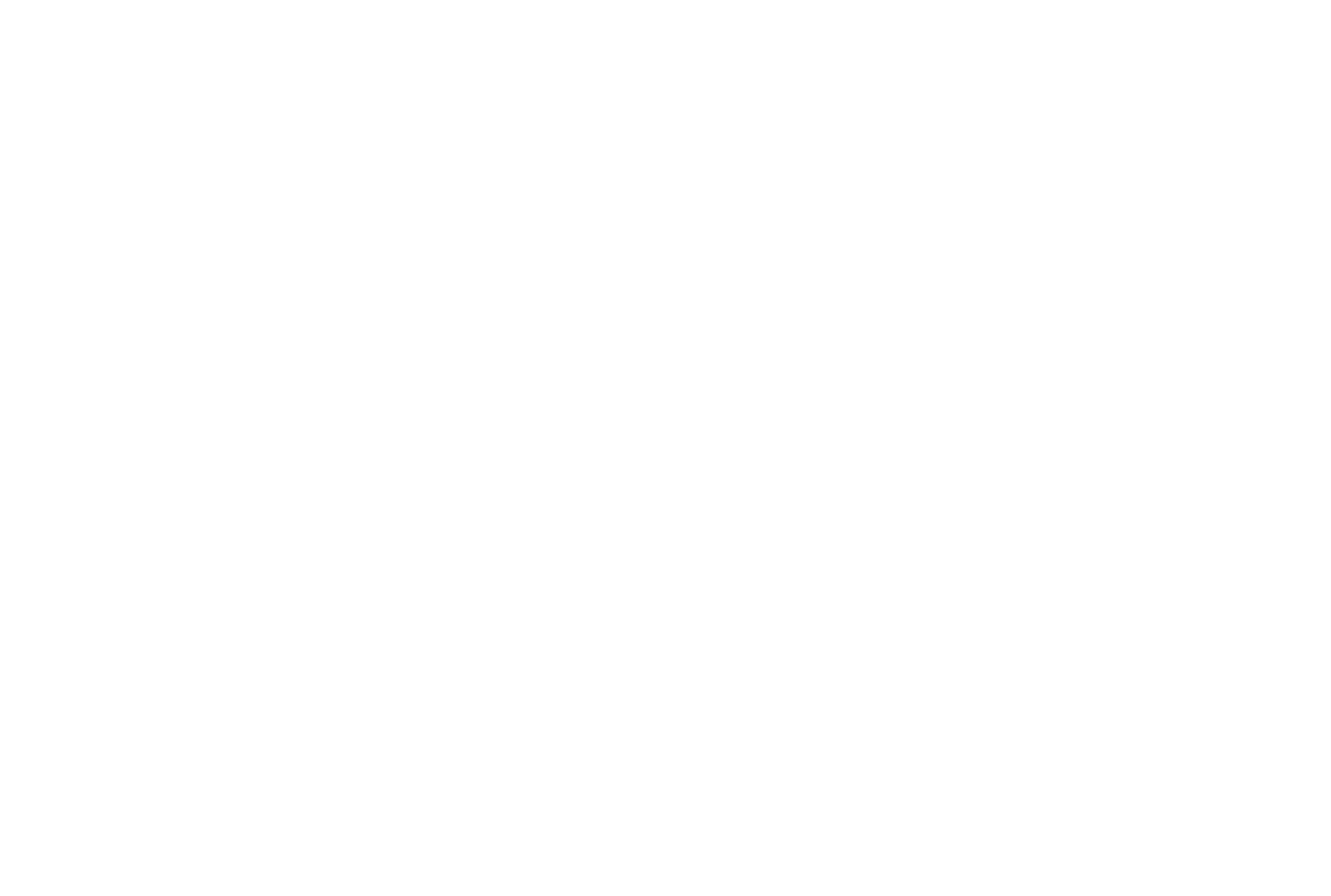
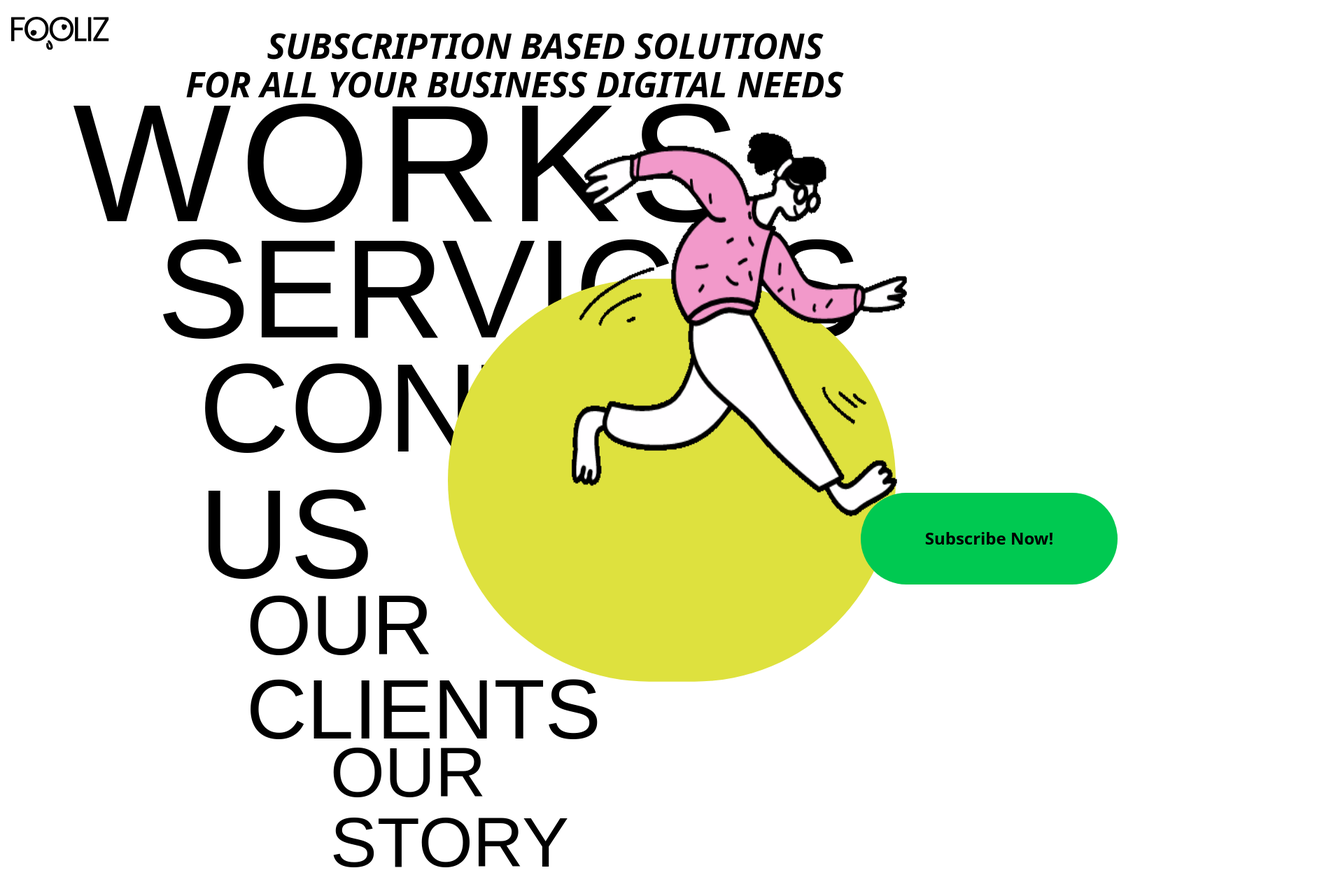
Before and after one commit to ahmadiq01/test, a React (Vite) app: page / in a window 1280 px wide. Shown: the top 1280 px of the page at 70% size, 1902 px wide, since content can reach past the window. Before the commit the page ends 800 px from the top, so only its background shows below. Built offline with nearby package versions, Linux system fonts and the light colour scheme; a web font is replaced by a local one.

Commit message:
deploying new

```diff
--- a/src/App.jsx
+++ b/src/App.jsx
@@ -1,4 +1,4 @@
-import { HashRouter as Router, Routes, Route, Link } from 'react-router-dom';
+import { HashRouter as Router, Routes, Route } from 'react-router-dom';
 import Home from './pages/home/home';
 import Work from './pages/work/work';
 import Subscribe from "./pages/subscribe/subscribe";
@@ -13,11 +13,13 @@
 import Getintouch from "./pages/getintouch/getintouch";
 import Footer from './components/footer/footer';
 import './App.css';
-// Remove this line: import { Link } from 'react-router-dom';
 
 export default function App() {
+  // Since you're using HashRouter, you don't need to specify a basename
+  // HashRouter uses the hash portion of the URL which is independent of the base path
+
   return (
-    <Router basename="/test">
+    <Router>
       <Routes>
         <Route path="/" element={<Home />} />
         <Route path="/work" element={<Work />} />
@@ -32,6 +34,7 @@
         <Route path="/apply" element={<Apply />} />
         <Route path="/getintouch" element={<Getintouch />} />
       </Routes>
+      <Footer />
     </Router>
   );
 }
--- a/src/pages/home/Home.jsx
+++ b/src/pages/home/Home.jsx
@@ -23,10 +23,10 @@
         <div className="relative lg:mt-[-60px]" >
           <div className="flex flex-col text-black font-extrabold italic text-[0px] md:text-[30px] lg:text-[50px] font-poppins items-end ">
             <p className="md:pr-[120px] lg:pr-[104px]">
-              SUBSCRIPTION BASED SOLUTIONSss
+              SUBSCRIPTION BASED SOLUTIONS
             </p>
             <p className="pr-[75px] md:mt-[-20px] lg:mt-[-20px]">
-              FOR ALL YOUR BUSINESS DIGITAL NEEDSss
+              FOR ALL YOUR BUSINESS DIGITAL NEEDS
             </p>
           </div>
         </div>
@@ -50,8 +50,8 @@
             >
               Works
             </Link>
-            <a
-              href="services"
+            <Link
+              to="services"
               className="text-[200px] font-light leading-none w-full transition-colors duration-300 hover:text-[#474cba] -mt-[40px] pl-40"
               style={{
                 fontSize: "min(200px, calc(200px * (100vw/1920)))",
@@ -60,8 +60,8 @@
               }}
             >
               Services
-            </a>
-            <a href="contact"
+            </Link>
+            <Link to="contact"
               className="text-[180px] font-light leading-none w-full transition-colors duration-300 hover:text-[#dee13e] -mt-[20px] pl-55"
               style={{
                 fontSize: "min(180px, calc(180px * (100vw/1920)))",
@@ -70,9 +70,9 @@
               }}
             >
               Contact Us
-            </a>
-            <a
-              href="clients"
+            </Link>
+            <Link
+              to="clients"
               className="text-[120px] font-light leading-none w-full transition-colors duration-300 hover:text-[#5cba47] -mt-[20px] pl-72"
               style={{
                 fontSize: "min(120px, calc(120px * (100vw/1920)))",
@@ -81,9 +81,9 @@
               }}
             >
               Our Clients
-            </a>
-            <a
-              href="story"
+            </Link>
+            <Link
+              to="story"
               className="text-[100px] font-light leading-none w-full transition-colors duration-300 hover:text-[#ba47ae] -mt-[20px] pl-102"
               style={{
                 fontSize: "min(100px, calc(100px * (100vw/1920)))",
@@ -92,7 +92,7 @@
               }}
             >
               Our Story
-            </a>
+            </Link>
           </div>
 
           <div
@@ -120,8 +120,8 @@
               }}
             />
 
-            <a
-              href="subscribe"
+            <Link
+              to="subscribe"
               className="absolute top-[626px] left-[590px] w-[367px] h-[130.8px] bg-green-500 text-black font-bold rounded-[65px] text-2xl flex items-center justify-center transition-all duration-300 hover:bg-[#474cba] hover:text-white"
               style={{
                 top: "min(686px, calc(686px * (100vw/1920)))",
@@ -133,13 +133,13 @@
               }}
             >
               Subscribe Now!
-            </a>
+            </Link>
           </div>
         </div>
 
       </div>
 
-      <div className="block md:hidden">
+      <div className="block md:hidden lg:hidden">
         <div className="ml-5">
         </div>
 
@@ -189,36 +189,36 @@
                   className="w-[350px] h-[350px] mb-[-50px] mt-[-55px] max-w-md rounded-full"
                 />
 
-            <a
-              href="subscribe"
+                <Link
+                  to="subscribe"
                   className="absolute w-[150px] h-[60px] bg-[#5cba47] ml-[190px] top-[182px] text-black font-bold rounded-full py-5 px-4 text-center transition-all duration-300 hover:bg-[#474cba] hover:text-white"
                   style={{
                     bottom: '40%'
                   }}
                 >
                   Subscribe Now!
-            </a>
+                </Link>
               </div>
             </div>
 
             <div className="flex flex-col items-start font-bold uppercase" style={{ fontFamily: 'Heathergreen, sans-serif' }}>
               <div>
-          <a href="work" className="text-8xl ml-[60px] font-light py-1 transition-colors duration-300 hover:text-[#5cba47]">
+              <Link to="work" className="text-8xl ml-[60px] font-light py-1 transition-colors duration-300 hover:text-[#5cba47]">
                 Work
-          </a>
+              </Link>
               </div>
-          <a href="services" className="text-9xl mt-[-14px] ml-[130px] font-light transition-colors duration-300 hover:text-[#474cba]">
+              <Link to="services" className="text-9xl mt-[-14px] ml-[130px] font-light transition-colors duration-300 hover:text-[#474cba]">
                 Services
-          </a>
-          <a href="contact" className="text-8xl font-light ml-[65px] transition-colors duration-300 hover:text-[#dee13e]">
+              </Link>
+              <Link to="contact" className="text-8xl font-light ml-[65px] transition-colors duration-300 hover:text-[#dee13e]">
                 Contact Us
-          </a>
-          <a href="clients" className="text-6xl font-light ml-[70px] transition-colors duration-300 hover:text-[#5cba47]">
+              </Link>
+              <Link to="clients" className="text-6xl font-light ml-[70px] transition-colors duration-300 hover:text-[#5cba47]">
                 Our Clients
-          </a>
-          <a href="story" className="text-5xl font-light ml-[225px] mt-[-60px] transition-colors duration-300 hover:text-[#ba47ae]">
+              </Link>
+              <Link to="story" className="text-5xl font-light ml-[225px] mt-[-60px] transition-colors duration-300 hover:text-[#ba47ae]">
                 Our Story
-          </a>
+              </Link>
             </div>
 
       </div>
```
Lines whose indentation alone changed are shown as unchanged.
